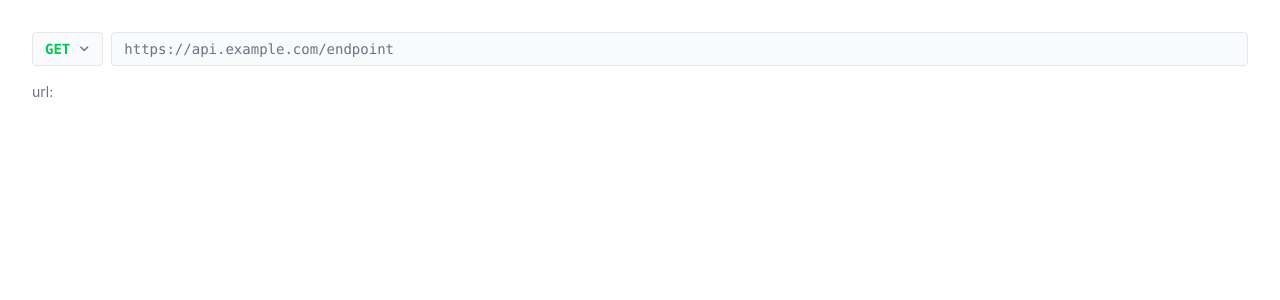
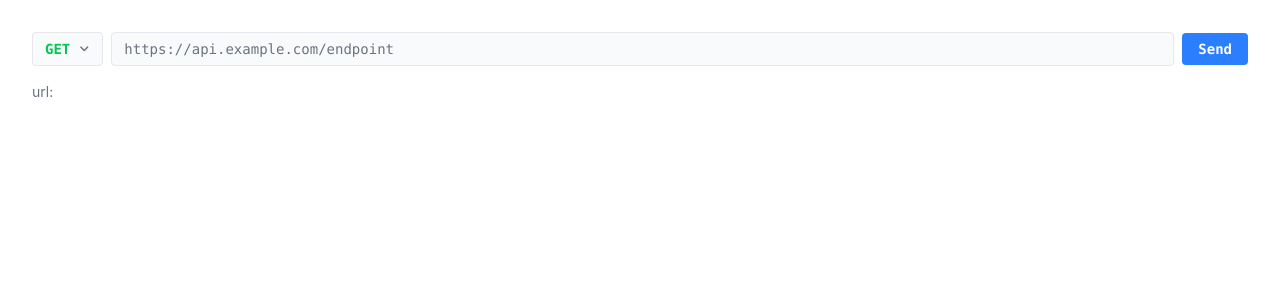
Before and after one commit to AndrewRatnikov/ReqLab, a Vue app: page / in a window 1280 px wide. Shown: the top 300 px of the page. Built offline with nearby package versions, Linux system fonts and the light colour scheme.

Commit message:
feat: implement SendButton component with loading state and emit functionality

```diff
--- a/src/App.vue
+++ b/src/App.vue
@@ -1,11 +1,10 @@
 <script setup lang="ts">
-import { ref } from 'vue'
 import MethodSelect from '@/components/request/MethodSelect.vue'
 import UrlBar from '@/components/request/UrlBar.vue'
-import type { HttpMethod } from '@/types/http'
+import SendButton from '@/components/request/SendButton.vue'
+import { useFetchClient } from '@/composables/useFetchClient'
 
-const method = ref<HttpMethod>('GET')
-const url = ref('')
+const { method, url, loading, response, error, latencyMs, send, cancel } = useFetchClient()
 </script>
 
 <template>
@@ -16,9 +15,13 @@ const url = ref('')
     <main class="min-h-0 flex-1 overflow-auto p-8 space-y-4">
       <div class="flex items-center gap-2">
         <MethodSelect v-model="method" />
-        <UrlBar v-model="url" @send="() => console.log('send triggered')" />
+        <UrlBar v-model="url" @send="send" />
+        <SendButton :loading="loading" @send="send" @cancel="cancel" />
       </div>
       <p class="text-sm text-text-muted">url: {{ url }}</p>
+      <p v-if="latencyMs !== null" class="text-sm text-text-muted">latency: {{ latencyMs }}ms</p>
+      <pre v-if="response" class="text-xs">{{ response }}</pre>
+      <p v-if="error" class="text-sm text-red-500">{{ error.kind }}: {{ error.message }}</p>
     </main>
   </div>
 </template>
--- /dev/null
+++ b/src/components/request/SendButton.vue
@@ -0,0 +1,35 @@
+<script setup lang="ts">
+defineProps<{
+  loading: boolean
+}>()
+
+const emit = defineEmits<{
+  send: []
+  cancel: []
+}>()
+
+const buttonPt = {
+  root: {
+    class:
+      'inline-flex items-center gap-2 px-4 py-1.5 rounded font-mono text-sm font-bold cursor-pointer transition-colors outline-none focus-visible:ring-2 focus-visible:ring-blue-500 focus-visible:ring-offset-1',
+  },
+}
+</script>
+
+<template>
+  <PButton
+    :pt="buttonPt"
+    :class="
+      loading
+        ? 'border border-red-500 bg-red-500/10 text-red-500 hover:bg-red-500/20'
+        : 'bg-blue-500 text-white hover:bg-blue-600'
+    "
+    :aria-label="loading ? 'Cancel request' : 'Send request'"
+    @click="loading ? emit('cancel') : emit('send')"
+  >
+    <span v-if="loading" class="pi pi-spin pi-spinner text-sm" aria-hidden="true" />
+    {{ loading ? 'Cancel' : 'Send' }}
+  </PButton>
+</template>
+
+<style lang="scss" scoped></style>
```
Also changed, not shown: 1 other file (tests, documents, lock files or other folders).
